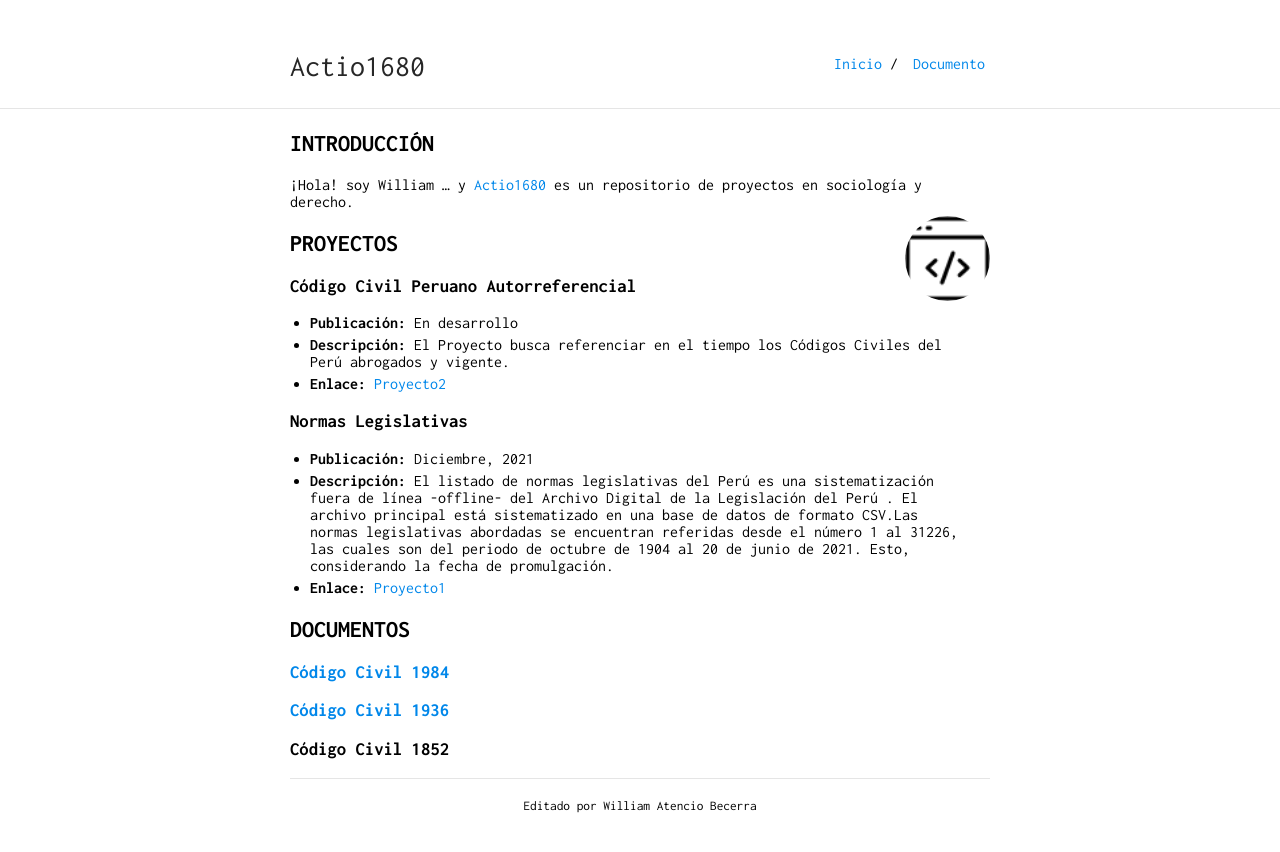
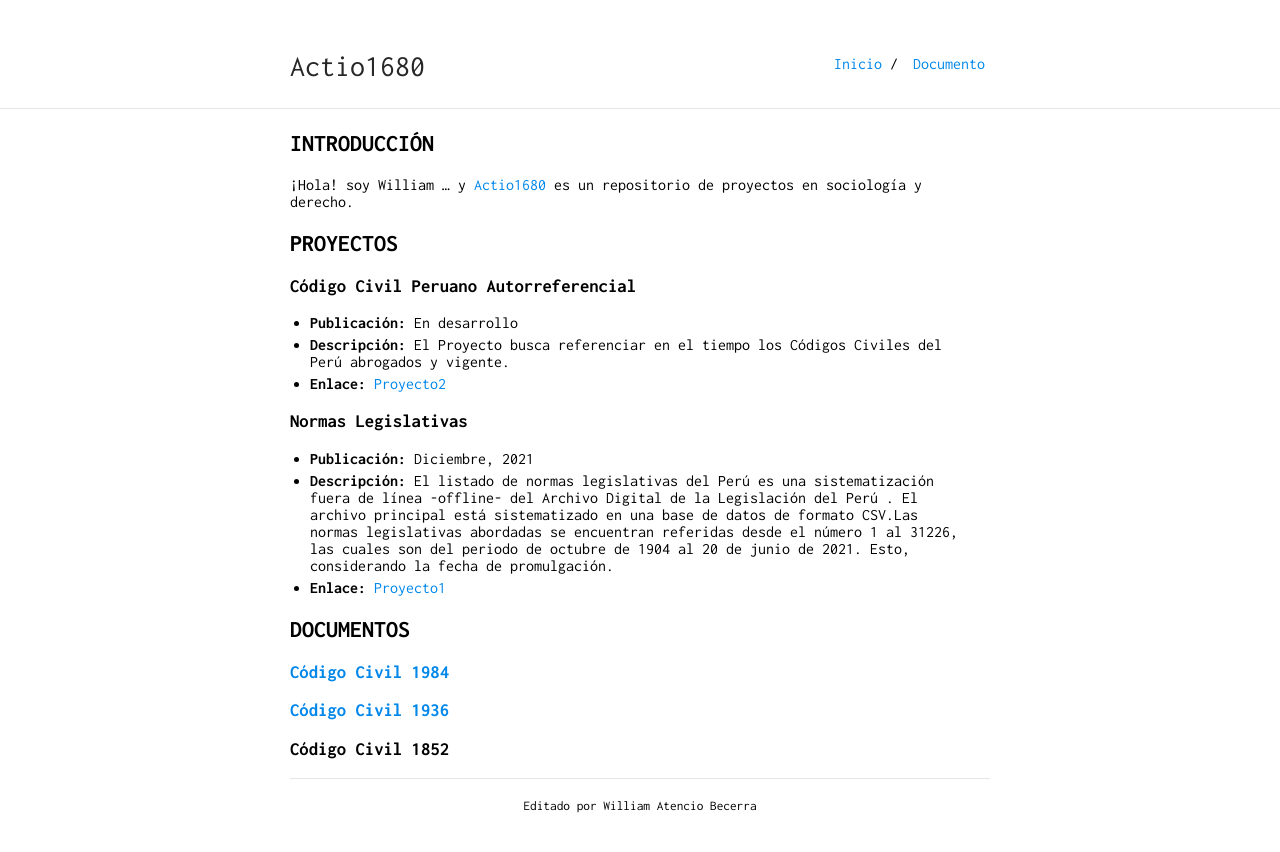
Before and after one commit to actio1680/actio1680.github.io, a Jekyll site: the page built from index.md, in a window 1280 px wide. Shown: the top 852 px of the page. Built offline with Jekyll 4.4.1, drawn with Linux system fonts in a browser that asks for light colours; our own code applies the rules of GitHub Pages for plain Markdown files.

Commit message:
Update index.md

```diff
--- a/index.md
+++ b/index.md
@@ -6,7 +6,7 @@ layout: default
 
 ¡Hola! soy William ... y [Actio1680](https://github.com/actio1680) es un repositorio de proyectos en sociología y derecho.
 
-<img class="profile-picture" src="codefavicon.png">
+<!-- <img class="profile-picture" src="codefavicon.png"> -->
 
 ## PROYECTOS
 
@@ -21,8 +21,6 @@ layout: default
 - **Enlace:** [Proyecto1](https://github.com/actio1680/Normas-legislativas-Peru-1904-2021)
 
 
-
-
 ## DOCUMENTOS
 
 ### [Código Civil 1984](cc1984.md)
```
